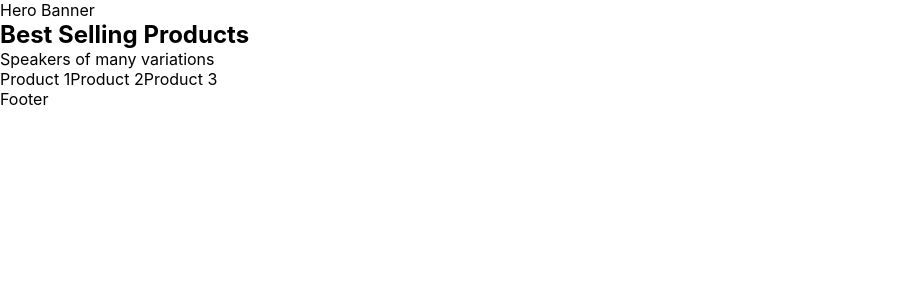
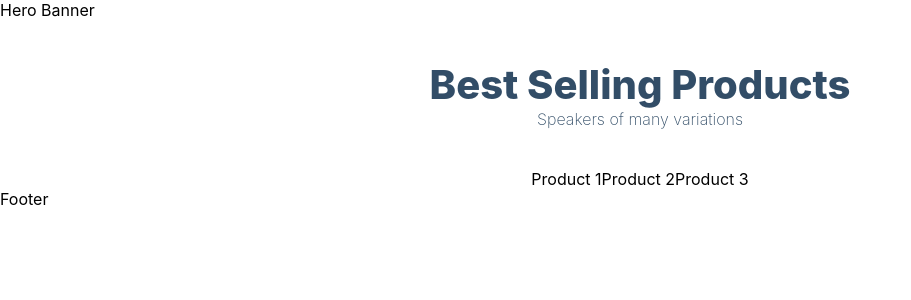
Before and after one commit to ZroC00l/ecommerceSite, a Next.js app in the folder electronix/: page / in a window 1280 px wide. Shown: the top 300 px of the page, without its empty margins (0-911 px from the left). Built offline with nearby package versions, Linux system fonts and the light colour scheme.

Commit message:
components

```diff
--- /dev/null
+++ b/electronix/components/Cart.jsx
@@ -0,0 +1,7 @@
+import React from "react";
+
+const Cart = () => {
+  return <div>Cart</div>;
+};
+
+export default Cart;
--- /dev/null
+++ b/electronix/components/Footer.jsx
@@ -0,0 +1,7 @@
+import React from "react";
+
+const Footer = () => {
+  return <div>Footer</div>;
+};
+
+export default Footer;
--- /dev/null
+++ b/electronix/components/FooterBanner.jsx
@@ -0,0 +1,7 @@
+import React from "react";
+
+const FooterBanner = () => {
+  return <div>FooterBanner</div>;
+};
+
+export default FooterBanner;
--- /dev/null
+++ b/electronix/components/HeroBanner.jsx
@@ -0,0 +1,7 @@
+import React from "react";
+
+const HeroBanner = () => {
+  return <div>HeroBanner</div>;
+};
+
+export default HeroBanner;
--- /dev/null
+++ b/electronix/components/Layout.jsx
@@ -0,0 +1,7 @@
+import React from "react";
+
+const Layout = () => {
+  return <div>Layout</div>;
+};
+
+export default Layout;
--- /dev/null
+++ b/electronix/components/Navbar.jsx
@@ -0,0 +1,7 @@
+import React from "react";
+
+const Navbar = () => {
+  return <div>Navbar</div>;
+};
+
+export default Navbar;
--- /dev/null
+++ b/electronix/components/Product.jsx
@@ -0,0 +1,7 @@
+import React from "react";
+
+const Product = () => {
+  return <div>Product</div>;
+};
+
+export default Product;
--- /dev/null
+++ b/electronix/components/index.js
@@ -0,0 +1,7 @@
+export { default as Footer } from "./Footer";
+export { default as FooterBanner } from "./FooterBanner";
+export { default as HeroBanner } from "./HeroBanner";
+export { default as Cart } from "./Cart";
+export { default as Navbar } from "./Navbar";
+export { default as Product } from "./Product";
+export { default as Layout } from "./Layout";
--- a/electronix/pages/index.js
+++ b/electronix/pages/index.js
@@ -1,14 +1,23 @@
 import React from "react";
+import {
+  Layout,
+  Product,
+  FooterBanner,
+  Footer,
+  Navbar,
+  HeroBanner,
+  Cart,
+} from "../components";
 
 const Home = () => {
   return (
     <>
       Hero Banner
-      <div>
+      <div className="products-heading">
         <h2>Best Selling Products</h2>
         <p>Speakers of many variations</p>
       </div>
-      <div>
+      <div className="products-container">
         {["Product 1", "Product 2", "Product 3"].map((product) => product)}
       </div>
       Footer
```
